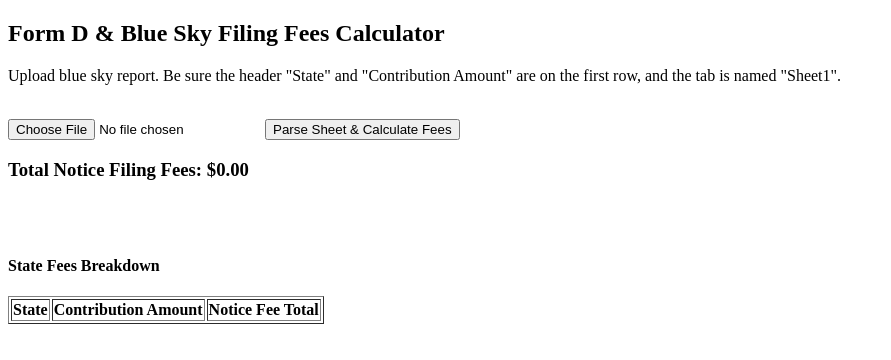
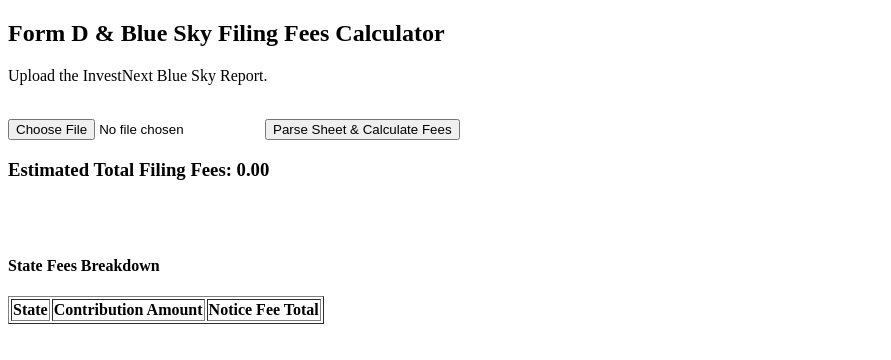
Before and after one commit to hoangtommy/form-d-calculator, a plain HTML site: page index.html in a window 1280 px wide. Shown: the whole page, without its empty margins (0-891 px from the left). Drawn offline with Linux system fonts and the light colour scheme.

Commit message:
change h3 text to include estimate

```diff
--- a/index.html
+++ b/index.html
@@ -8,14 +8,14 @@
 </head>
 <body>
     <h2>Form D & Blue Sky Filing Fees Calculator</h2>
-    <p>Upload blue sky report. Be sure the header "State" and "Contribution Amount" are on the first row, and the tab is named "Sheet1".</p>
+    <p>Upload the InvestNext Blue Sky Report.</p>
 
     <br>
 
     <input type="file" id="fileInput" accept=".xlsx, .xls" />
     <button onclick="parseExcel()">Parse Sheet & Calculate Fees</button>
 
-    <h3>Total Notice Filing Fees: $<span id="totalFees">0.00</span></h3>
+    <h3>Estimated Total Filing Fees: <span id="totalFees">0.00</span></h3>
 
     <br><br>
 
```
